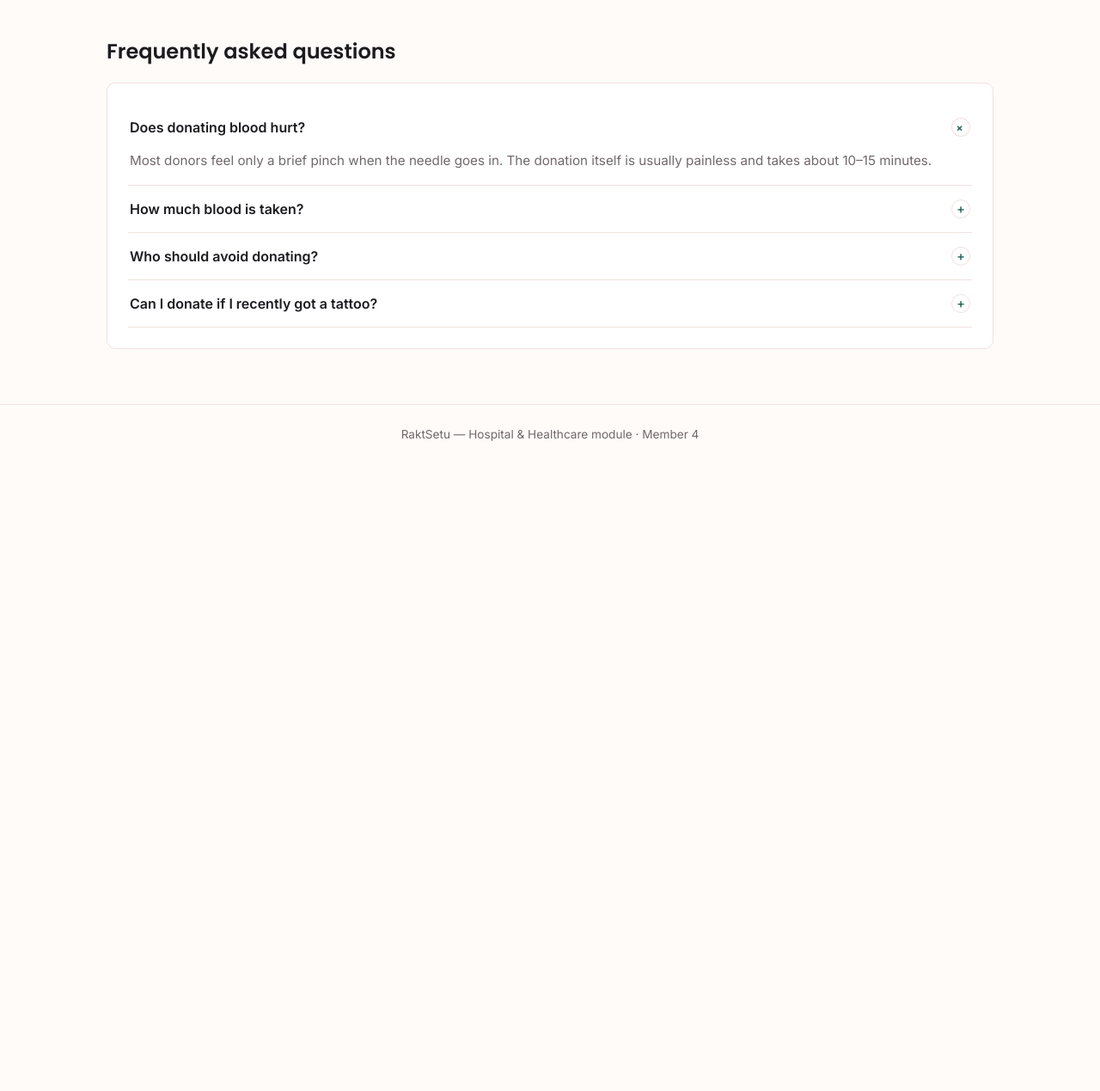
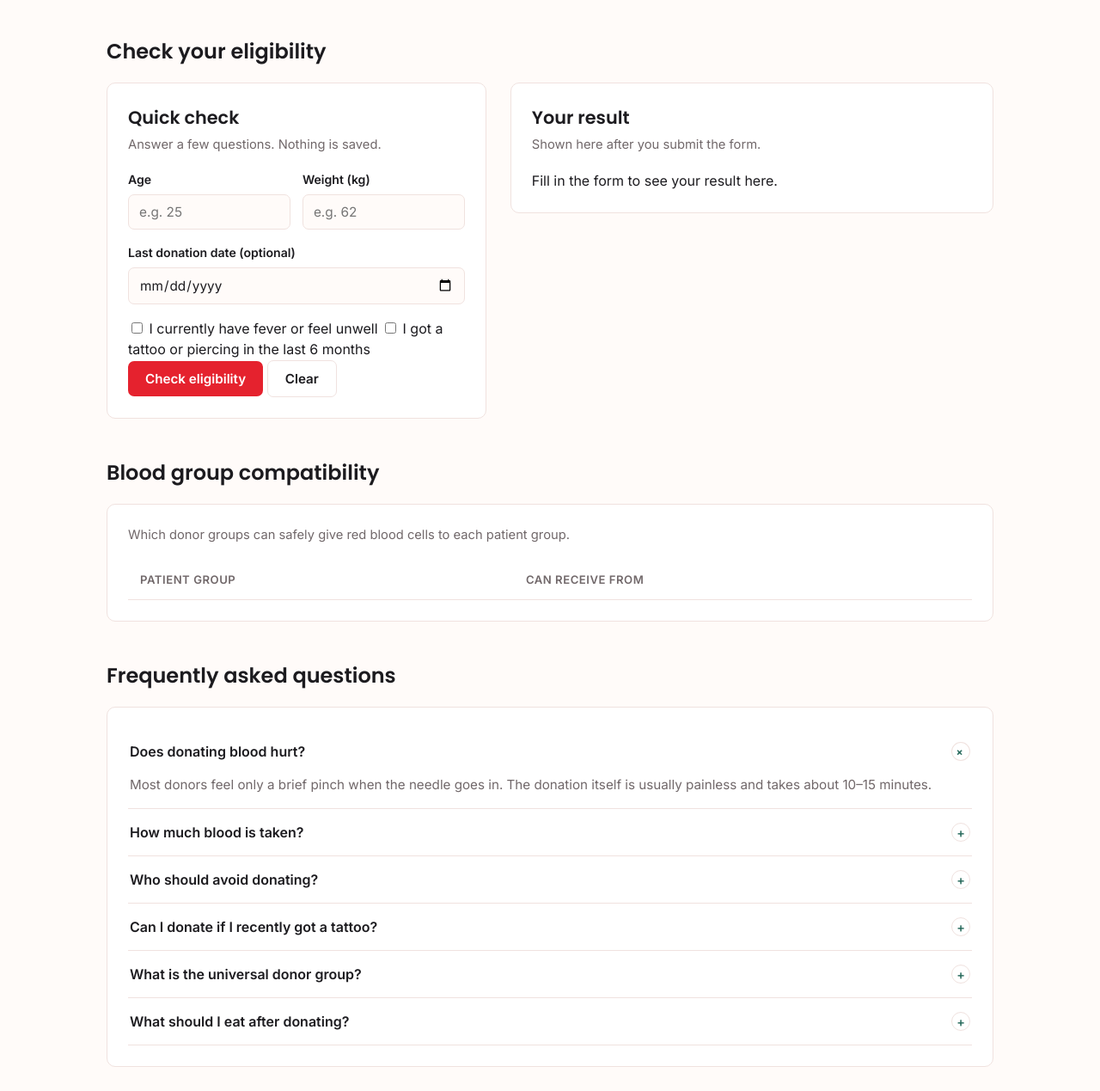
Before and after one commit to goldy09-beep/Blood-Donation-and-Healthcare-Support-Platform, a plain HTML site: page Member4/healthcare-info.html in a window 1280 px wide. Shown: the part 591-1860 px from the top of the page at 86% size. Before the commit the page ends 1131 px from the top, so only its background shows below. Drawn offline with Linux system fonts and the light colour scheme.

Commit message:
Updated healthcare info

```diff
--- a/Member4/healthcare-info.html
+++ b/Member4/healthcare-info.html
@@ -11,6 +11,7 @@
 <header class="topbar">
   <div class="topbar-inner">
     <a href="hospital-inventory.html" class="brand">Rakt<span>Setu</span> <small>HOSPITAL PANEL</small></a>
+    <button class="menu-toggle" type="button" aria-label="Toggle menu" aria-expanded="false">Menu</button>
     <nav class="mainnav">
       <a href="hospital-inventory.html">Inventory</a>
       <a href="blood-stock-search.html">Stock Search</a>
@@ -23,7 +24,7 @@
 <div class="page-head">
   <p class="kicker">Healthcare Information</p>
   <h1>What you should know before donating</h1>
-  <p>Eligibility basics, what to expect, and answers to common questions about blood donation.</p>
+  <p>Eligibility basics, a quick eligibility check, blood group compatibility and answers to common questions.</p>
 </div>
 
 <main>
@@ -50,6 +51,70 @@
         <p class="tag">After donating</p>
         <h3>Rest 10–15 min</h3>
         <p>Avoid heavy exercise and stay hydrated for the rest of the day.</p>
+      </div>
+    </div>
+  </section>
+
+  <section>
+    <h2 class="section-title">Check your eligibility</h2>
+    <div class="grid-two">
+      <div class="card">
+        <h2>Quick check</h2>
+        <p class="sub">Answer a few questions. Nothing is saved.</p>
+
+        <form id="eligForm" novalidate>
+          <div class="field-row">
+            <div class="field">
+              <label for="age">Age</label>
+              <input type="number" id="age" name="age" min="1" max="120" placeholder="e.g. 25">
+            </div>
+            <div class="field">
+              <label for="weight">Weight (kg)</label>
+              <input type="number" id="weight" name="weight" min="20" max="300" step="0.1" placeholder="e.g. 62">
+            </div>
+          </div>
+
+          <div class="field">
+            <label for="lastDonation">Last donation date (optional)</label>
+            <input type="date" id="lastDonation" name="lastDonation">
+          </div>
+
+          <div class="check-group">
+            <label class="check-row"><input type="checkbox" name="unwell"> I currently have fever or feel unwell</label>
+            <label class="check-row"><input type="checkbox" name="tattoo"> I got a tattoo or piercing in the last 6 months</label>
+          </div>
+
+          <div class="form-actions">
+            <button type="submit" class="btn btn-primary">Check eligibility</button>
+            <button type="reset" class="btn btn-outline">Clear</button>
+          </div>
+        </form>
+      </div>
+
+      <div class="card" style="align-self:start">
+        <h2>Your result</h2>
+        <p class="sub">Shown here after you submit the form.</p>
+        <div id="eligResult" aria-live="polite">
+          <div class="placeholder-box">Fill in the form to see your result here.</div>
+        </div>
+      </div>
+    </div>
+  </section>
+
+  <section>
+    <h2 class="section-title">Blood group compatibility</h2>
+    <div class="card">
+      <p class="sub">Which donor groups can safely give red blood cells to each patient group.</p>
+      <div class="table-wrap">
+        <table style="min-width:0">
+          <thead>
+            <tr>
+              <th>Patient group</th>
+              <th>Can receive from</th>
+            </tr>
+          </thead>
+          <tbody id="compatBody"></tbody>
+        </table>
       </div>
     </div>
   </section>
@@ -104,6 +169,30 @@
           </div>
         </div>
       </div>
+
+      <div class="accordion-item">
+        <button class="accordion-trigger">
+          What is the universal donor group?
+          <span class="icon">+</span>
+        </button>
+        <div class="accordion-panel">
+          <div class="accordion-panel-inner">
+            O negative red cells can be given to almost any patient in an emergency, which is why O- stock is always in high demand.
+          </div>
+        </div>
+      </div>
+
+      <div class="accordion-item">
+        <button class="accordion-trigger">
+          What should I eat after donating?
+          <span class="icon">+</span>
+        </button>
+        <div class="accordion-panel">
+          <div class="accordion-panel-inner">
+            Drink plenty of fluids and eat iron-rich foods like spinach, lentils, jaggery and fruits over the next few days.
+          </div>
+        </div>
+      </div>
     </div>
   </section>
 
```
